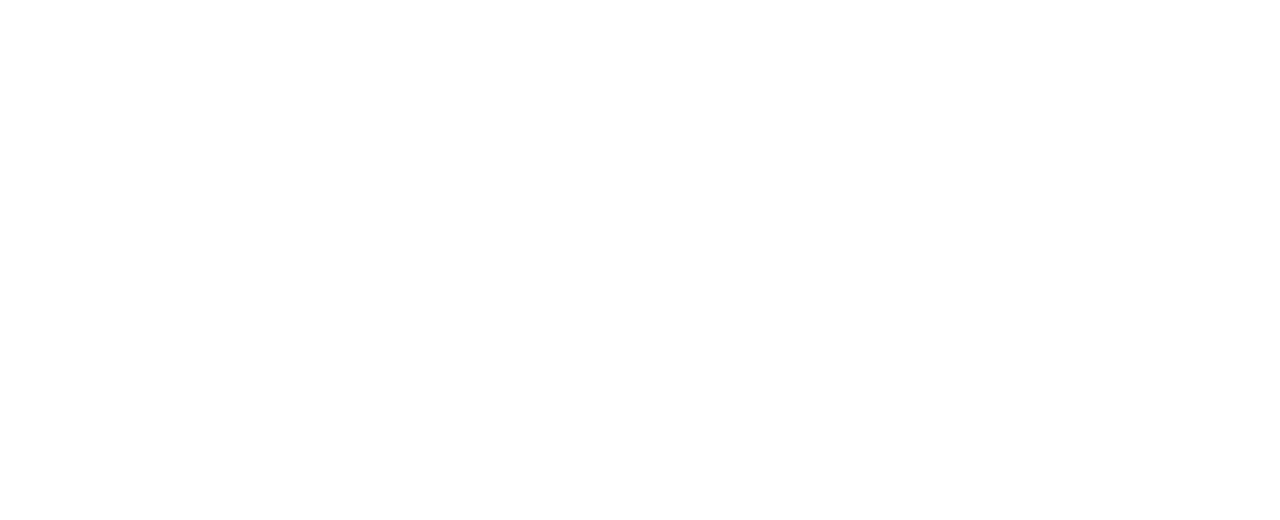
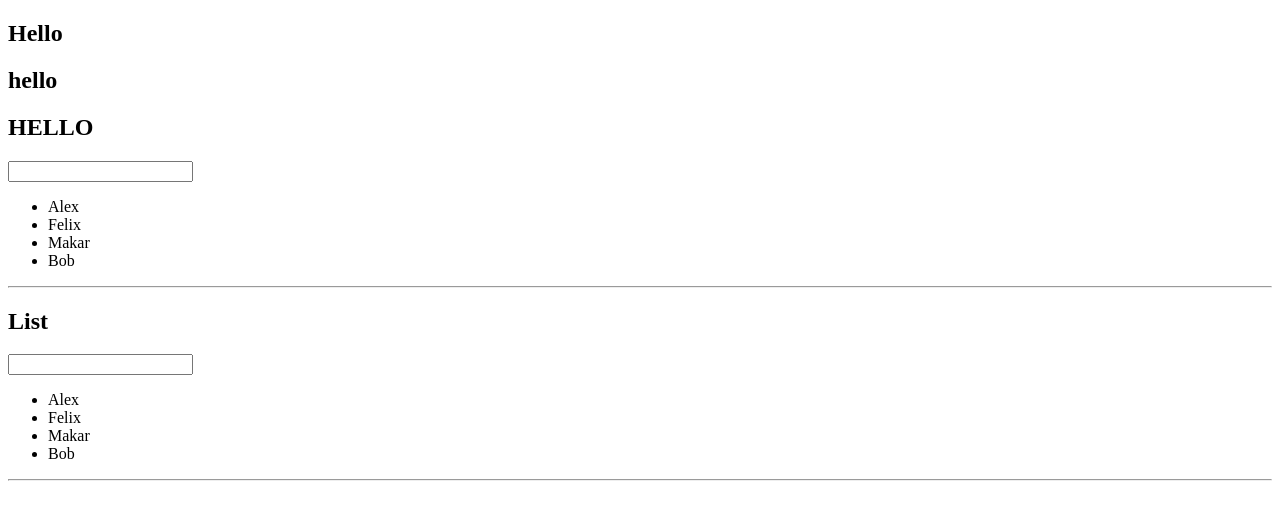
Before and after one commit to vpravo/vue-apps, a Vue app: page /filter-mixin in a window 1280 px wide. Shown: the top 520 px of the page. Built offline with nearby package versions, Linux system fonts and the light colour scheme.

Commit message:
Фильтры и миксины

```diff
--- a/src/components/app-contents/contents.js
+++ b/src/components/app-contents/contents.js
@@ -62,5 +62,9 @@
   {
     name: "Директивы",
     path: "directives"
+  },
+  {
+    name: "Фильтры и миксины",
+    path: "filter-mixin"
   }
 ]
--- /dev/null
+++ b/src/components/filter-mixin/filter-mixin.vue
@@ -0,0 +1,42 @@
+<template>
+  <div>
+    <h2>{{ title }}</h2>
+    <h2>{{ title | lowercase }}</h2>
+    <h2>{{ title | uppercase }}</h2>
+    <input type="text" v-model="searchName" />
+    <ul>
+      <li v-for="(item, index) of filtredNames" :key="index">
+        {{ item }}
+      </li>
+    </ul>
+    <hr />
+    <app-list></app-list>
+  </div>
+</template>
+
+<script>
+export default {
+  name: "FliterMixin",
+  data() {
+    return {
+      title: "Hello",
+      names: ["Alex", "Felix", "Makar", "Bob"],
+      searchName: ""
+    }
+  },
+  computed: {
+    filtredNames() {
+      return this.names.filter(name => {
+        return name.toLowerCase().indexOf(this.searchName.toLowerCase()) !== -1
+      })
+    }
+  },
+  filters: {
+    lowercase(val) {
+      return val.toLowerCase()
+    }
+  }
+}
+</script>
+
+<style lang="sass" scoped></style>
--- /dev/null
+++ b/src/components/filter-mixin/index.js
@@ -0,0 +1,2 @@
+import FilterMixin from "./filter-mixin.vue"
+export default FilterMixin
--- /dev/null
+++ b/src/components/filter-mixin/list-app.vue
@@ -0,0 +1,21 @@
+<template>
+  <div>
+    <h2>List</h2>
+    <input type="text" v-model="searchName" />
+    <ul>
+      <li v-for="(item, index) of filtredNames" :key="index">
+        {{ item }}
+      </li>
+    </ul>
+    <hr />
+  </div>
+</template>
+
+<script>
+import listMixin from "./list-mixin"
+export default {
+  mixins: [listMixin]
+}
+</script>
+
+<style lang="sass" scoped></style>
--- /dev/null
+++ b/src/components/filter-mixin/list-mixin.js
@@ -0,0 +1,16 @@
+export default {
+  data() {
+    return {
+      title: "Hello",
+      names: ["Alex", "Felix", "Makar", "Bob"],
+      searchName: ""
+    }
+  },
+  computed: {
+    filtredNames() {
+      return this.names.filter(name => {
+        return name.toLowerCase().indexOf(this.searchName.toLowerCase()) !== -1
+      })
+    }
+  }
+}
--- a/src/main.js
+++ b/src/main.js
@@ -3,7 +3,13 @@
 import router from "./router"
 import store from "./store"
 import colorDirectives from "./components/directives/color"
+import ListApp from "./components/filter-mixin/list-app"
+Vue.component("app-list", ListApp)
 Vue.directive("colored", colorDirectives)
+Vue.filter("uppercase", val => {
+  return val.toUpperCase()
+})
+Vue.component("")
 Vue.config.productionTip = false
 export const eventEmitter = new Vue()
 new Vue({
--- a/src/router/index.js
+++ b/src/router/index.js
@@ -17,6 +17,7 @@
 import LifecycleComponent from "../components/lifecycle-component"
 import ComponentApp from "../components/component-app"
 import DirectiveApp from "../components/directives"
+import FilterMixin from "../components/filter-mixin"
 
 Vue.use(VueRouter)
 
@@ -104,6 +105,11 @@
     path: "/directives",
     name: "directives",
     component: DirectiveApp
+  },
+  {
+    path: "/filter-mixin",
+    name: "filter-mixin",
+    component: FilterMixin
   }
 ]
 
```
